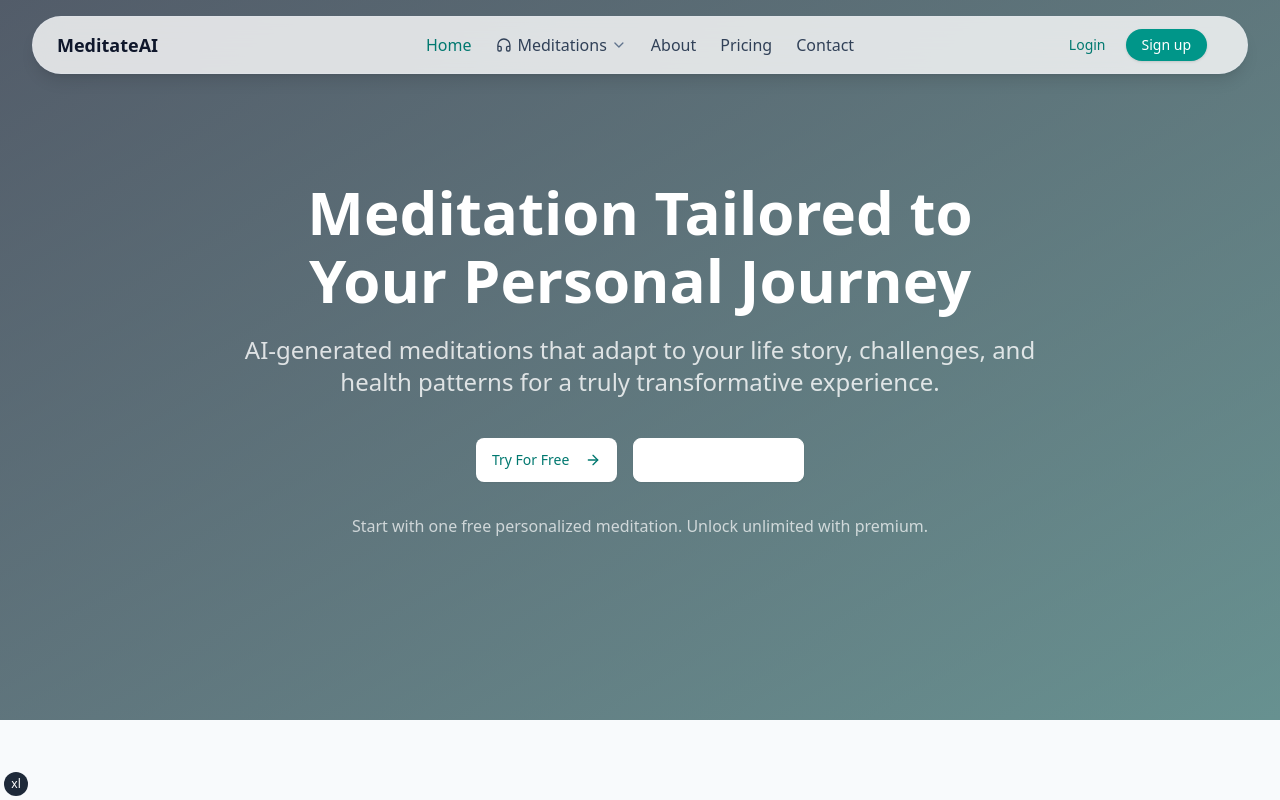
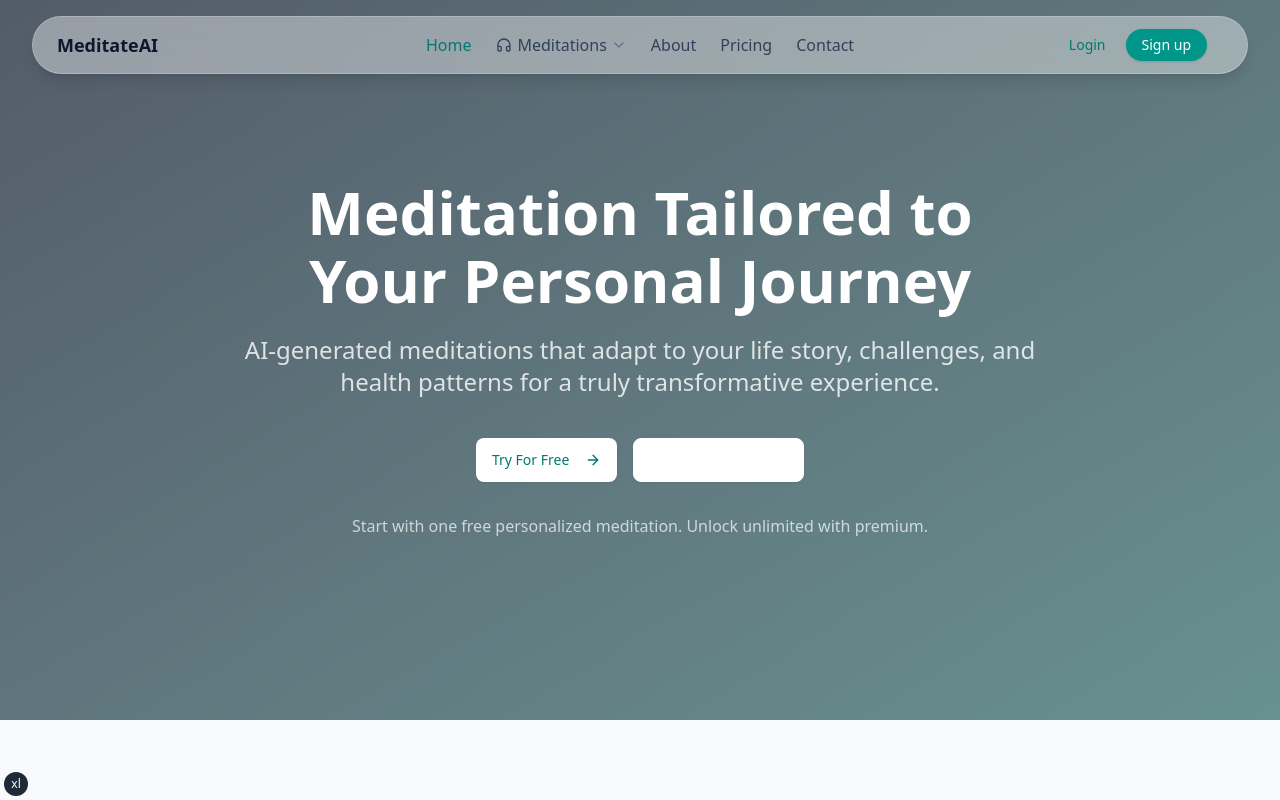
Before and after one commit to undertap/webapp-starter-1, a Next.js app in the folder apps/web/: page / in a window 1280 px wide. Shown: the top 800 px of the page. Built offline with nearby package versions, Linux system fonts and the light colour scheme.

Commit message:
header transparancy increased

```diff
--- a/apps/web/src/components/layout/header.tsx
+++ b/apps/web/src/components/layout/header.tsx
@@ -102,7 +102,7 @@ export function Header() {
 
   return (
     <header className="fixed top-0 left-0 right-0 z-40 w-full flex justify-center pt-4">
-      <div className="bg-white/80 backdrop-blur-md rounded-full border border-slate-200/30 shadow-lg max-w-7xl w-[95%] mx-auto">
+      <div className="bg-white/40 backdrop-blur-md rounded-full border border-slate-200/30 shadow-lg max-w-7xl w-[95%] mx-auto">
         <div className="flex h-14 items-center relative px-6">
           <Link href="/" className="flex items-center space-x-2">
             <span className="text-lg font-bold text-slate-900">MeditateAI</span>
```
